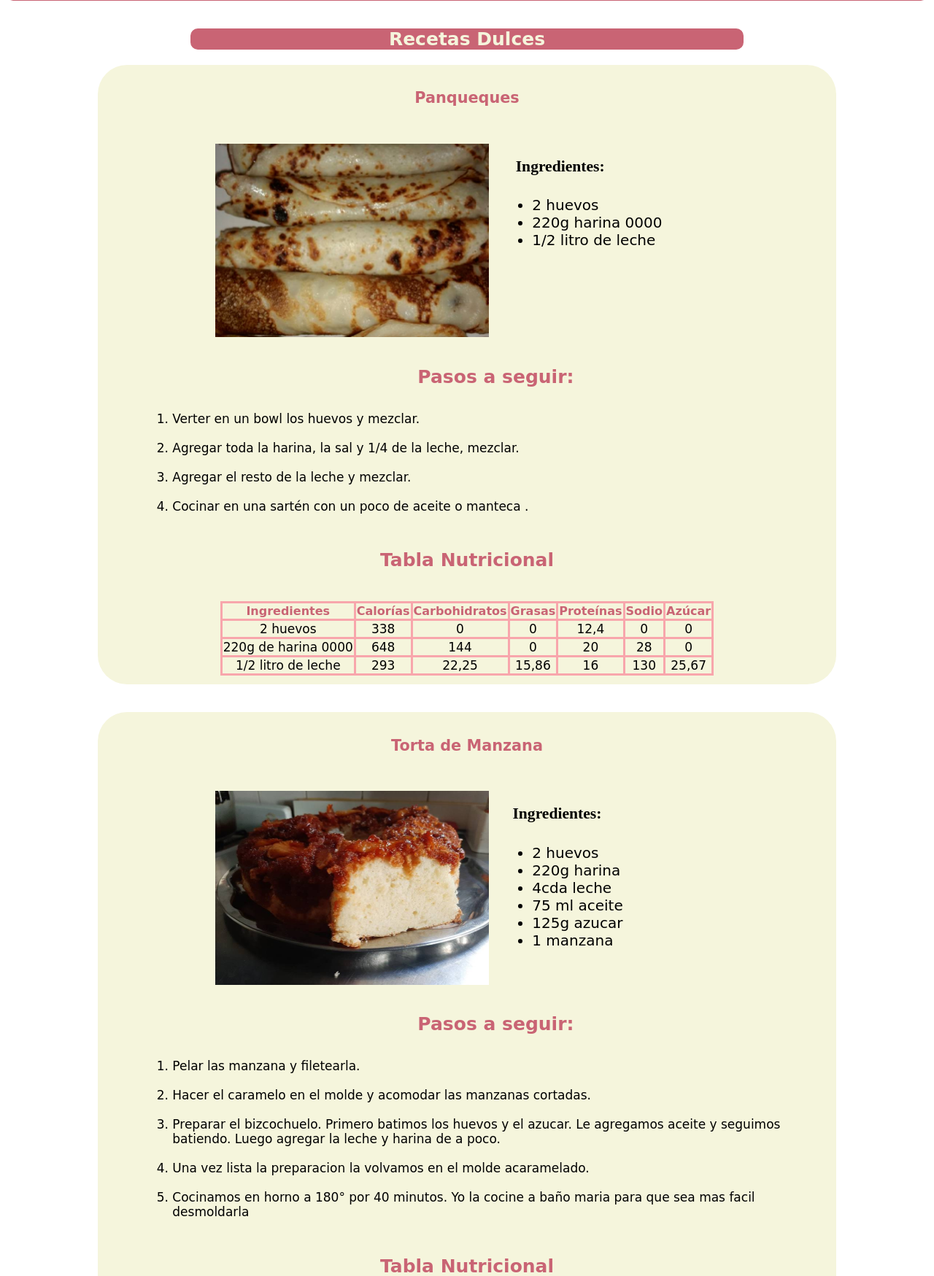
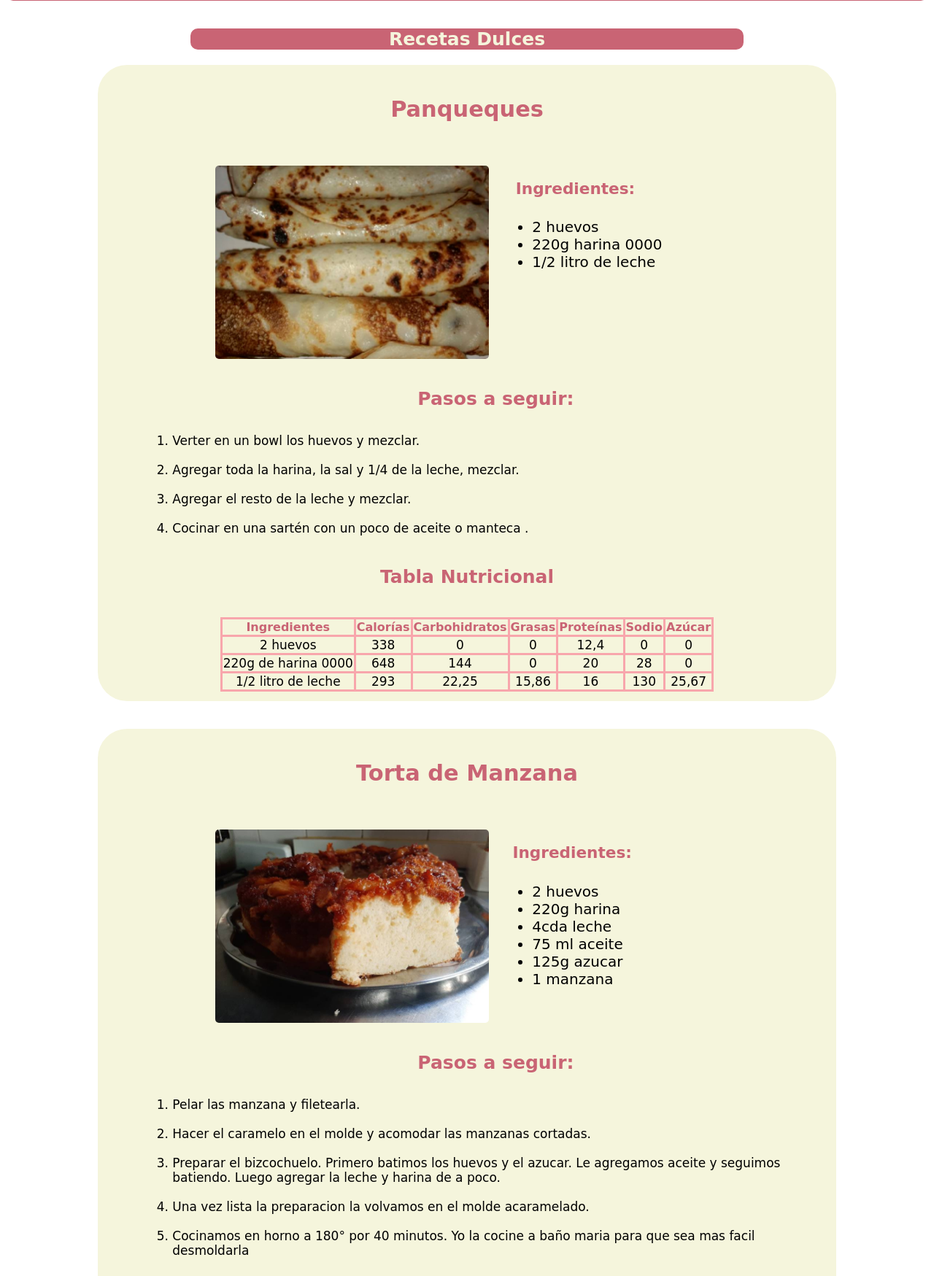
Before and after one commit to Unicen-Tuari/rtani, a PHP site: page /SweetRecipes.html in a window 1280 px wide. Shown: the part 223-1972 px from the top of the page at 73% size. Run offline with PHP 8.4, Linux system fonts and the light colour scheme.

Commit message:
finalizado

```diff
--- a/css/style.css
+++ b/css/style.css
@@ -144,9 +139,9 @@ margin-left: 22%;
 }
 
 .recetanombre{
-    font-family: cursive;
+    font-family:cursive,Arial, Helvetica, sans-serif;
     text-align: center;
-    font-size: 130%;
+    font-size: 190%;
     color:  #C96474;
 }
 
@@ -154,8 +149,10 @@ margin-left: 22%;
     margin-top: 3%;
     width: 38%;
     margin-left: 15%;
+    margin-bottom: 4%;
+    border-radius: 5px;
     float: left;
-    margin-bottom: 4%;
+
 }
 
 .ingrediente{
@@ -166,23 +163,25 @@ margin-left: 22%;
 h4{
     margin-left: 8%;
     font-size: 135%;
+    color:#C96474;
+    font-family:cursive,Arial, Helvetica, sans-serif;
 }
 ul{
     font-size: 125%;
-    font-family: cursive;
+    font-family:cursive,Arial, Helvetica, sans-serif;
 }
 
 .pasos{
     clear: both;
-    font-size:156.25%  ;
+    font-size:156.25%;
     color: #C96474;
     text-align: center;
-    font-family: cursive;
+    font-family: cursive,Arial, Helvetica, sans-serif;
 }
 
 ol{
     font-size:106.25% ;
-    font-family: cursive;
+    font-family: cursive,Arial, Helvetica, sans-serif;
     margin-left: 5%;
     margin-right: 5%;
 }
@@ -190,9 +189,8 @@ ol{
 h5{
     font-size: 156.25% ;
     color: #C96474;
-    font-family: cursive;
+    font-family:cursive,Arial, Helvetica, sans-serif;
     text-align: center;
-    margin-top: 5%;
     }
 
 table{
@@ -203,18 +201,18 @@ table{
 th{
     border-collapse: collapse;
     border: 3px solid #F8A6AC;
-    font-family: cursive;
+    font-family:cursive,Arial, Helvetica, sans-serif;
     color: #C96474;
 }
 td{
     border: 3px solid #F8A6AC;
     font-size:106.25% ;
     text-align: center;
-    font-family: cursive;
+    font-family: cursive,Arial, Helvetica, sans-serif;
 }
 /*css de suscripcion*/
 .titulosub{
-    font-family: cursive;
+    font-family:cursive,Arial, Helvetica, sans-serif;
     color:#C96474;
     font-size: 140%;
 }
```
Also changed, not shown: other parts of css/style.css (+13 -24 lines). Lines whose indentation alone changed are shown as unchanged.
